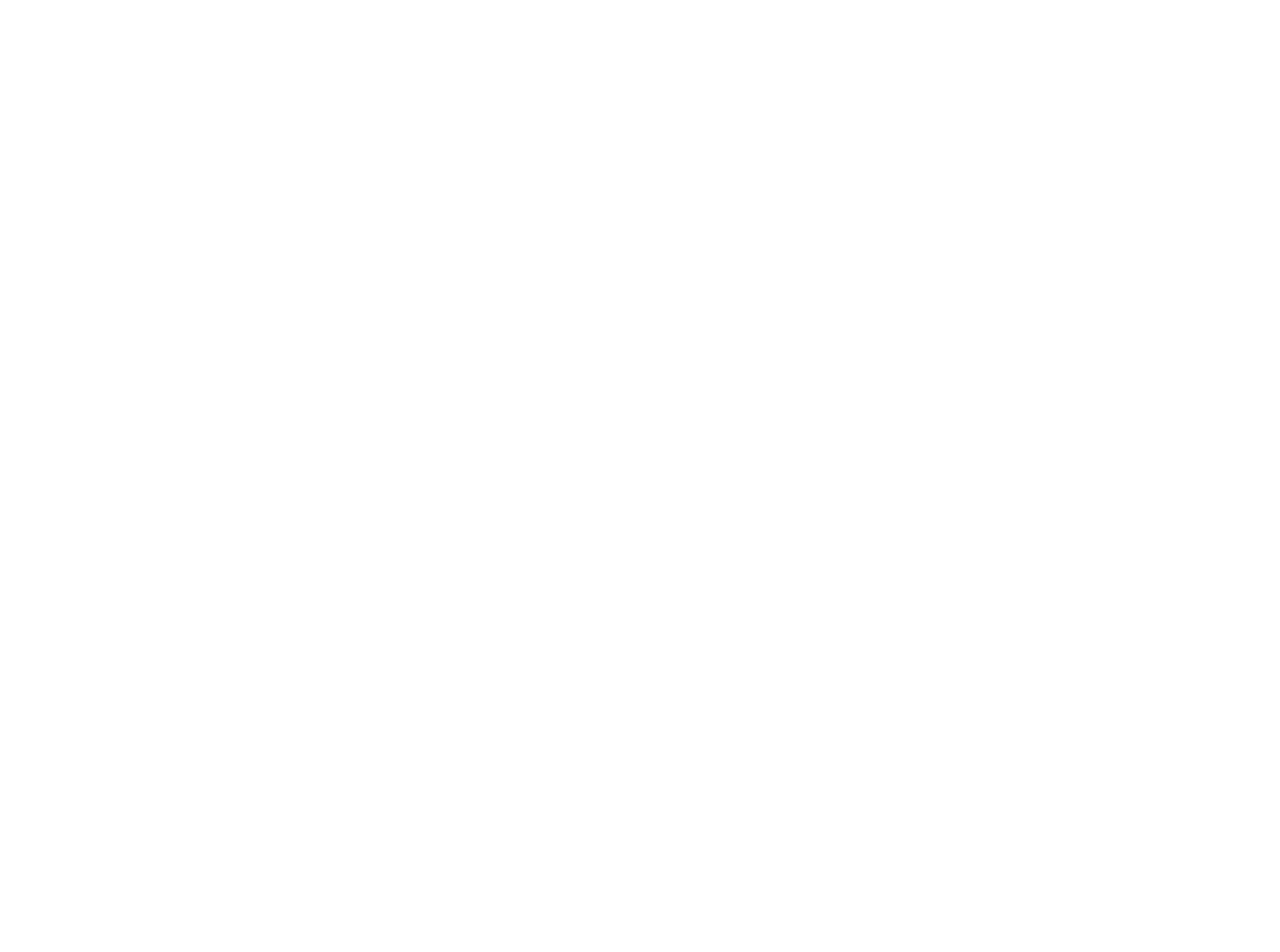
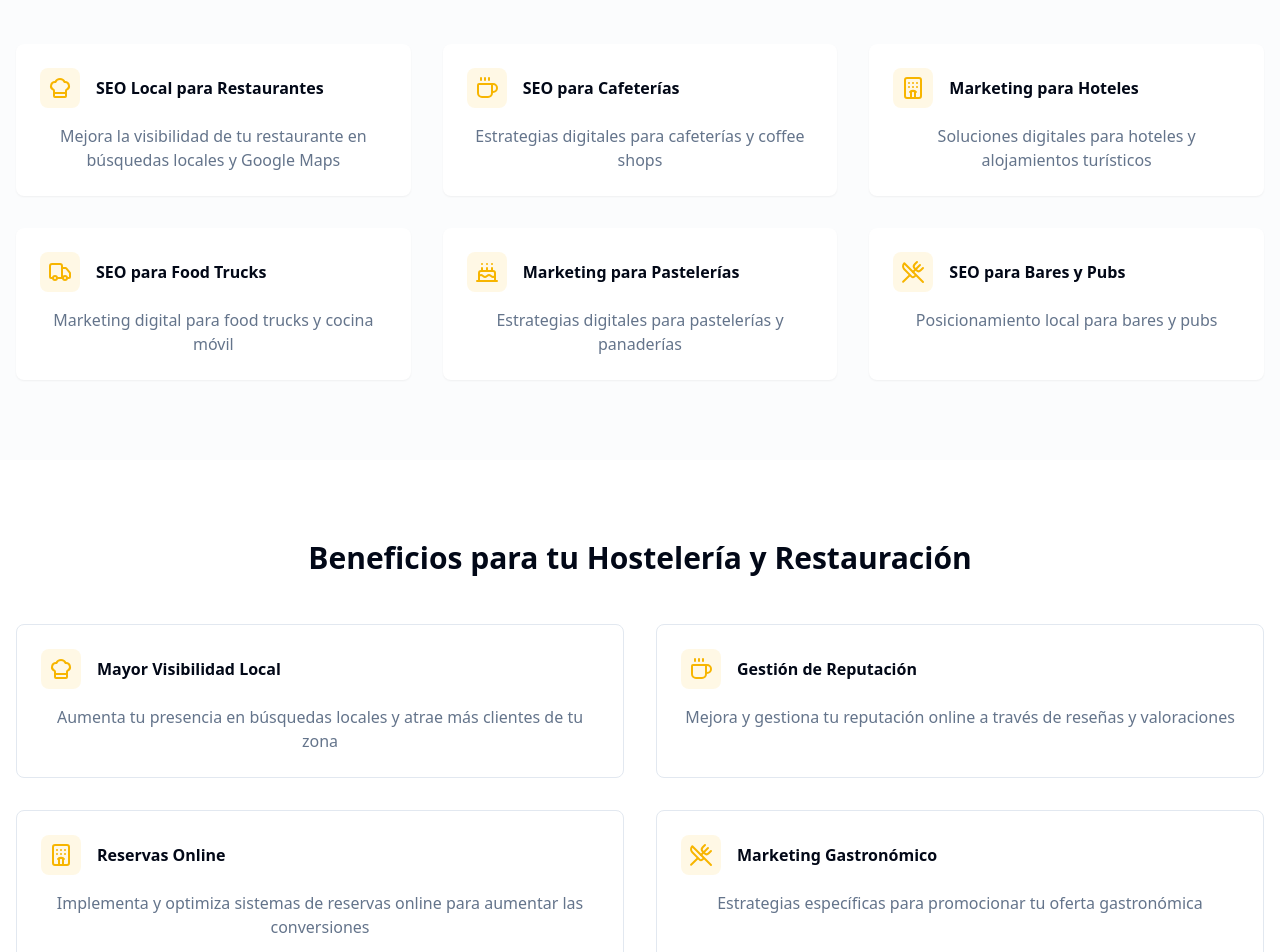
Before and after one commit to chefbusiness/localprodigy, a React (Vite) app: page /sectores/hosteleria-restauracion in a window 1280 px wide. Before the commit this address had no page. Shown: the part 840-1792 px from the top of the page. Before the commit the page ends 800 px from the top, so only its background shows below. Built offline with nearby package versions, Linux system fonts and the light colour scheme.

Commit message:
Fix blank page in Hospitality and Restaurants section
Resolved an issue causing the Hospitality and Restaurants page to load as a blank screen.
[skip gpt_engineer]

```diff
--- a/src/App.tsx
+++ b/src/App.tsx
@@ -13,6 +13,7 @@ import WebDevelopment from "@/pages/services/WebDevelopment";
 import DigitalAds from "@/pages/services/DigitalAds";
 import ProfessionalServices from "@/pages/sectors/ProfessionalServices";
 import HealthWellness from "@/pages/sectors/HealthWellness";
+import HospitalityRestaurants from "@/pages/sectors/HospitalityRestaurants";
 import DentalClinics from "@/pages/sectors/professional-services/DentalClinics";
 import LegalServices from "@/pages/sectors/professional-services/LegalServices";
 import ConsultancyServices from "@/pages/sectors/professional-services/ConsultancyServices";
@@ -39,6 +40,7 @@ function App() {
             <Route path="/servicios/publicidad-digital" element={<DigitalAds />} />
             <Route path="/sectores/servicios-profesionales" element={<ProfessionalServices />} />
             <Route path="/sectores/salud-bienestar" element={<HealthWellness />} />
+            <Route path="/sectores/hosteleria-restauracion" element={<HospitalityRestaurants />} />
             <Route path="/sectores/servicios-profesionales/clinicas-dentales" element={<DentalClinics />} />
             <Route path="/sectores/servicios-profesionales/abogados" element={<LegalServices />} />
             <Route path="/sectores/servicios-profesionales/asesorias" element={<ConsultancyServices />} />
--- a/src/pages/sectors/HospitalityRestaurants.tsx
+++ b/src/pages/sectors/HospitalityRestaurants.tsx
@@ -1,205 +1,101 @@
-import { Header } from "@/components/Header";
-import { Footer } from "@/components/Footer";
-import { Card, CardContent, CardHeader, CardTitle } from "@/components/ui/card";
-import { Button } from "@/components/ui/button";
-import { Link } from "react-router-dom";
-import { Helmet } from "react-helmet";
-import { ChefHat, Coffee, Hotel, Bed } from "lucide-react";
+import { UtensilsCrossed, Coffee, ChefHat, Hotel, Truck, Cake } from "lucide-react";
+import { BusinessLandingPage } from "@/components/sectors/BusinessLandingPage";
 
+const HospitalityRestaurants = () => {
   const services = [
     {
-    title: "Restaurantes Tradicionales",
-    description: "Marketing digital especializado para restaurantes de cocina tradicional española",
-    slug: "restaurantes-tradicionales",
-    keywords: ["cocina tradicional", "paella", "cocido madrileño", "fabada asturiana"]
+      title: "SEO Local para Restaurantes",
+      description: "Mejora la visibilidad de tu restaurante en búsquedas locales y Google Maps",
+      icon: ChefHat
     },
     {
-    title: "Alta Cocina y Gourmet",
-    description: "Estrategias digitales para restaurantes de alta cocina y establecimientos con estrellas Michelin",
-    slug: "alta-cocina",
-    keywords: ["restaurante gourmet", "estrella michelin", "alta gastronomía", "cocina de autor"]
+      title: "SEO para Cafeterías",
+      description: "Estrategias digitales para cafeterías y coffee shops",
+      icon: Coffee
     },
     {
-    title: "Bares de Tapas",
-    description: "Soluciones de marketing digital para bares y restaurantes especializados en tapas",
-    slug: "bares-tapas",
-    keywords: ["bar de tapas", "tapas", "pinchos", "raciones"]
+      title: "Marketing para Hoteles",
+      description: "Soluciones digitales para hoteles y alojamientos turísticos",
+      icon: Hotel
     },
     {
-    title: "Cocina Mediterránea",
-    description: "Marketing digital para restaurantes de cocina mediterránea y saludable",
-    slug: "cocina-mediterranea",
-    keywords: ["cocina mediterránea", "dieta mediterránea", "cocina saludable", "productos frescos"]
+      title: "SEO para Food Trucks",
+      description: "Marketing digital para food trucks y cocina móvil",
+      icon: Truck
     },
     {
-    title: "Cocina Internacional",
-    description: "Estrategias digitales para restaurantes de cocina internacional",
-    slug: "cocina-internacional",
-    keywords: ["cocina italiana", "cocina japonesa", "cocina francesa", "cocina fusión"]
+      title: "Marketing para Pastelerías",
+      description: "Estrategias digitales para pastelerías y panaderías",
+      icon: Cake
     },
     {
-    title: "Cafeterías y Coffee Shops",
-    description: "Marketing digital para cafeterías modernas y coffee shops",
-    slug: "cafeterias",
-    keywords: ["cafetería", "coffee shop", "café especialidad", "brunch"]
-  },
-  {
-    title: "Hoteles y Alojamientos",
-    description: "Soluciones digitales para hoteles boutique y alojamientos turísticos",
-    slug: "hoteles",
-    keywords: ["hotel boutique", "hostal", "casa rural", "alojamiento turístico"]
-  },
-  {
-    title: "Catering y Eventos",
-    description: "Marketing digital para empresas de catering y organización de eventos",
-    slug: "catering",
-    keywords: ["catering", "eventos", "banquetes", "celebraciones"]
-  },
-  {
-    title: "Food Trucks",
-    description: "Estrategias digitales para food trucks y cocina móvil",
-    slug: "food-trucks",
-    keywords: ["food truck", "street food", "comida callejera", "eventos gastronómicos"]
-  },
-  {
-    title: "Heladerías Artesanales",
-    description: "Marketing digital especializado para heladerías artesanales",
-    slug: "heladerias",
-    keywords: ["heladería artesanal", "helados", "postres helados", "heladería gourmet"]
+      title: "SEO para Bares y Pubs",
+      description: "Posicionamiento local para bares y pubs",
+      icon: UtensilsCrossed
     }
   ];
 
-const HospitalityRestaurants = () => {
-  // Schema for Service
-  const serviceSchema = {
-    "@context": "https://schema.org",
-    "@type": "Service",
-    "name": "SEO Local para Hostelería y Restauración",
-    "description": "Servicios especializados de SEO y marketing digital para empresas del sector hostelero y restauración",
-    "provider": {
-      "@type": "Organization",
-      "name": "localSEOads",
-      "url": "https://localseoads.com"
-    },
-    "areaServed": {
-      "@type": "Country",
-      "name": "España"
-    }
-  };
-
-  // BreadcrumbList Schema
-  const breadcrumbSchema = {
-    "@context": "https://schema.org",
-    "@type": "BreadcrumbList",
-    "itemListElement": [
+  const benefits = [
     {
-        "@type": "ListItem",
-        "position": 1,
-        "name": "Inicio",
-        "item": "https://localseoads.com"
+      title: "Mayor Visibilidad Local",
+      description: "Aumenta tu presencia en búsquedas locales y atrae más clientes de tu zona",
+      icon: ChefHat
     },
     {
-        "@type": "ListItem",
-        "position": 2,
-        "name": "Sectores",
-        "item": "https://localseoads.com/sectores"
+      title: "Gestión de Reputación",
+      description: "Mejora y gestiona tu reputación online a través de reseñas y valoraciones",
+      icon: Coffee
     },
     {
-        "@type": "ListItem",
-        "position": 3,
-        "name": "Hostelería y Restauración",
-        "item": "https://localseoads.com/sectores/hosteleria-restauracion"
+      title: "Reservas Online",
+      description: "Implementa y optimiza sistemas de reservas online para aumentar las conversiones",
+      icon: Hotel
+    },
+    {
+      title: "Marketing Gastronómico",
+      description: "Estrategias específicas para promocionar tu oferta gastronómica",
+      icon: UtensilsCrossed
     }
-    ]
-  };
+  ];
+
+  const faqSchema = [
+    {
+      question: "¿Cómo puede el SEO local ayudar a mi restaurante?",
+      answer: "El SEO local ayuda a tu restaurante a aparecer en las búsquedas locales relevantes, mejora tu visibilidad en Google Maps y aumenta el tráfico de clientes potenciales de tu zona."
+    },
+    {
+      question: "¿Qué importancia tienen las reseñas para mi negocio hostelero?",
+      answer: "Las reseñas son fundamentales para la hostelería ya que influyen directamente en la decisión de compra, mejoran tu posicionamiento local y aumentan la confianza de los clientes potenciales."
+    },
+    {
+      question: "¿Cómo puedo destacar frente a la competencia en mi zona?",
+      answer: "Mediante una estrategia integral de SEO local, optimización de Google Business Profile, gestión de reseñas y contenido relevante para tu audiencia local."
+    }
+  ];
 
   return (
-    <>
-      <Helmet>
-        <title>SEO Local para Hostelería y Restauración | Marketing Digital Gastronómico | localSEOads</title>
-        <meta
-          name="description"
-          content="Servicios especializados de SEO Local y Marketing Digital para el sector de hostelería y restauración. Aumenta tu visibilidad online y atrae más clientes a tu establecimiento."
+    <BusinessLandingPage
+      title="Hostelería y Restauración"
+      description="Servicios especializados de SEO Local y Marketing Digital para el sector de hostelería y restauración. Aumenta tu visibilidad online y atrae más clientes a tu establecimiento."
+      keywords={[
+        "seo hostelería",
+        "marketing digital restaurantes",
+        "posicionamiento web restaurantes",
+        "publicidad restaurantes",
+        "marketing gastronómico",
+        "seo local hostelería"
+      ]}
+      heroImage="https://images.unsplash.com/photo-1517248135467-4c7edcad34c4?auto=format&fit=crop&q=80"
+      services={services}
+      benefits={benefits}
+      faqSchema={faqSchema}
+      callToAction={{
+        title: "¿Listo para aumentar tu presencia online?",
+        description: "Descubre cómo podemos ayudarte a atraer más clientes a tu negocio",
+        buttonText: "Solicitar Presupuesto",
+        buttonLink: "/contacto"
+      }}
     />
-        <meta
-          name="keywords"
-          content="seo hostelería, marketing digital restaurantes, posicionamiento web restaurantes, publicidad restaurantes, marketing gastronómico, seo local hostelería"
-        />
-        <link rel="canonical" href="https://localseoads.com/sectores/hosteleria-restauracion" />
-        <script type="application/ld+json">
-          {JSON.stringify(serviceSchema)}
-        </script>
-        <script type="application/ld+json">
-          {JSON.stringify(breadcrumbSchema)}
-        </script>
-      </Helmet>
-
-      <Header />
-
-      <main className="min-h-screen bg-background">
-        <section className="relative pt-32 pb-20 overflow-hidden bg-gradient-to-b from-muted to-background">
-          <div className="absolute inset-0 z-0">
-            <img
-              src="https://images.unsplash.com/photo-1517248135467-4c7edcad34c4?auto=format&fit=crop&q=80"
-              alt="Hostelería y Restauración SEO"
-              className="w-full h-full object-cover opacity-10"
-            />
-          </div>
-          <div className="container relative z-10 mx-auto px-4">
-            <div className="max-w-3xl mx-auto text-center">
-              <h1 className="text-4xl md:text-5xl font-bold mb-8">
-                SEO Local para Hostelería y Restauración
-              </h1>
-              <p className="text-xl text-muted-foreground mb-12">
-                Soluciones de marketing digital especializadas para restaurantes, bares, hoteles y empresas del sector hostelero
-              </p>
-            </div>
-          </div>
-        </section>
-
-        <div className="container mx-auto px-4 py-24">
-          <div className="grid grid-cols-1 md:grid-cols-2 lg:grid-cols-3 gap-8">
-            {services.map((service) => (
-              <Card
-                key={service.title}
-                className="group hover:shadow-lg transition-all duration-300"
-              >
-                <CardHeader>
-                  <CardTitle className="text-2xl group-hover:text-yellow transition-colors">
-                    {service.title}
-                  </CardTitle>
-                </CardHeader>
-                <CardContent className="space-y-6">
-                  <p className="text-muted-foreground">
-                    {service.description}
-                  </p>
-                  <div className="flex flex-wrap gap-2">
-                    {service.keywords.map((keyword) => (
-                      <span
-                        key={keyword}
-                        className="text-sm bg-muted px-2 py-1 rounded-full"
-                      >
-                        {keyword}
-                      </span>
-                    ))}
-                  </div>
-                  <Button
-                    className="w-full group-hover:bg-yellow group-hover:text-yellow-foreground transition-all duration-300"
-                    asChild
-                  >
-                    <Link to={`/sectores/hosteleria-restauracion/${service.slug}`}>
-                      Ver solución específica →
-                    </Link>
-                  </Button>
-                </CardContent>
-              </Card>
-            ))}
-          </div>
-        </div>
-      </main>
-
-      <Footer />
-    </>
   );
 };
 
```
Lines whose indentation alone changed are shown as unchanged.
